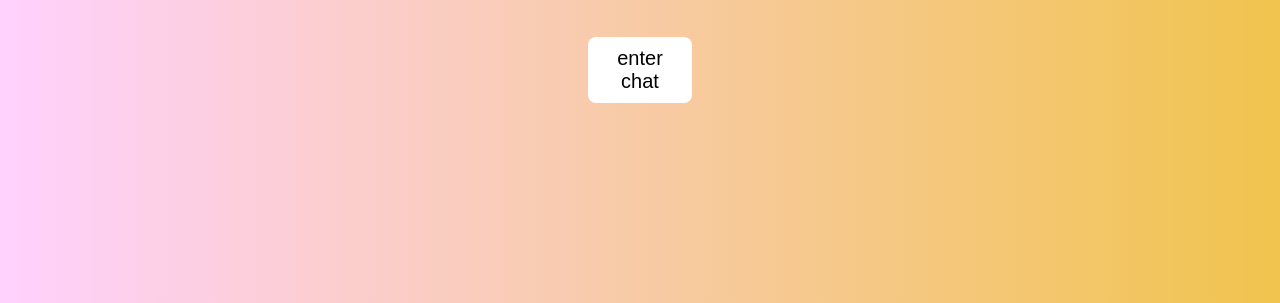
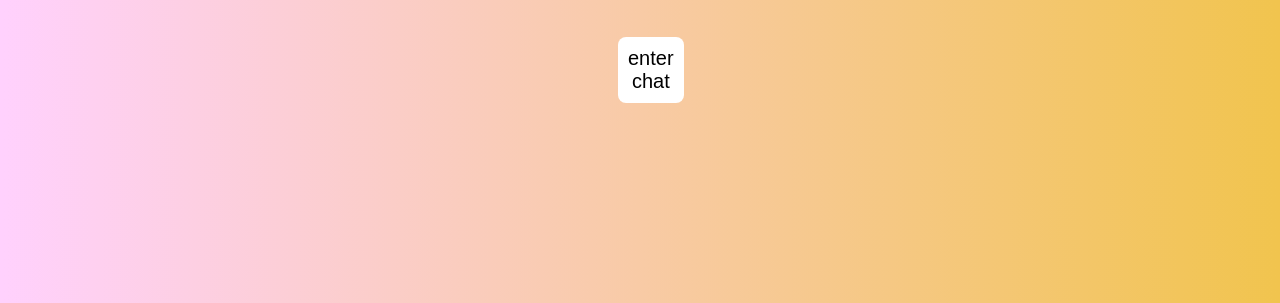
Before and after one commit to voelkely/Konzeption, a plain HTML site: page Konzeption/Client/index.html in a window 1280 px wide. Shown: the part 497-800 px from the top of the page. Drawn offline with Linux system fonts and the light colour scheme.

Commit message:
Update styling.css

```diff
--- a/Konzeption/Client/styling.css
+++ b/Konzeption/Client/styling.css
@@ -55,7 +55,7 @@
     background-color:white;
     color: black;
     padding: 10px;
-    margin: 580px;
+    margin: 610px;
     margin-top: 15px;
 
 }
```
